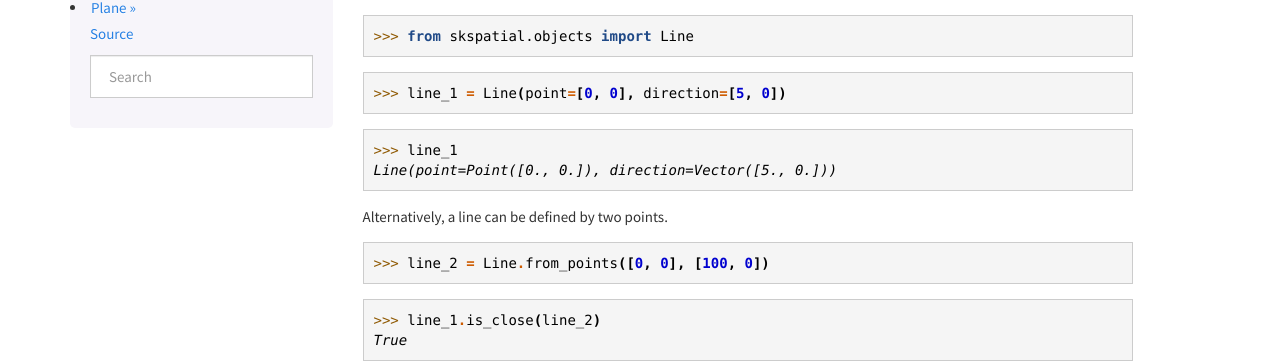
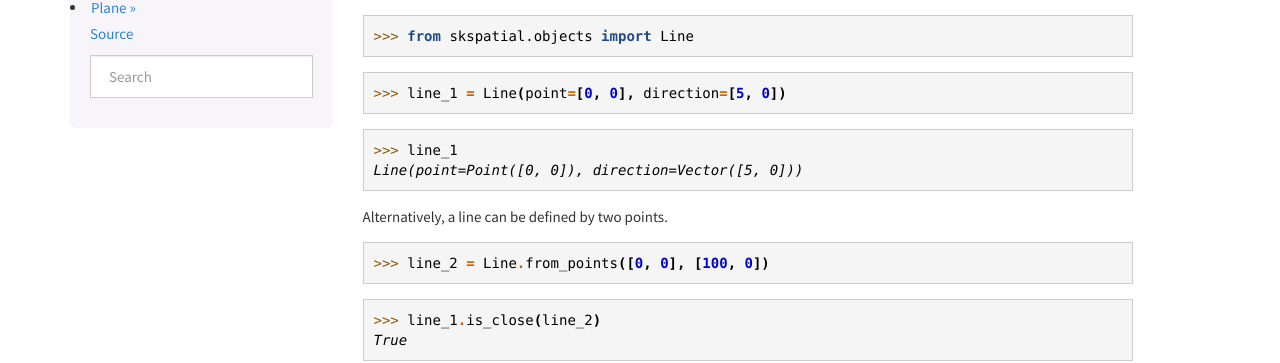
Before and after one commit to ajhynes7/scikit-spatial, a Sphinx documentation site: the page built from doc/source/objects/line.rst, in a window 1280 px wide and 1067 px high. Shown: the part 156-519 px from the top of the window. Built offline with Sphinx 7.4.7, drawn with Linux system fonts in a browser that asks for light colours; pages that are not in the unit, such as notebooks, are missing from menus.

```diff
--- a/README.rst
+++ b/README.rst
@@ -149,7 +149,7 @@ Find the intersection of two planes.
 >>> plane_b = Plane([5, 16, -94], [1, 0, 0])
 
 >>> plane_a.intersect_plane(plane_b)
-Line(point=Point([5., 0., 0.]), direction=Vector([0., 1., 0.]))
+Line(point=Point([5., 0., 0.]), direction=Vector([0, 1, 0]))
 
 
 Fitting
--- a/doc/source/computations/intersection.rst
+++ b/doc/source/computations/intersection.rst
@@ -66,7 +66,7 @@ The intersection of a :class:`~skspatial.objects.Plane` with a :class:`~skspatia
 >>> plane_b = Plane([8, 0, 0], [1, 1, 0])
 
 >>> plane_a.intersect_plane(plane_b)
-Line(point=Point([4., 4., 0.]), direction=Vector([ 0.,  0., -2.]))
+Line(point=Point([4., 4., 0.]), direction=Vector([ 0,  0, -2]))
 
 
 The planes must not be parallel.
--- a/doc/source/objects/line.rst
+++ b/doc/source/objects/line.rst
@@ -9,7 +9,7 @@ A :class:`~skspatial.objects.Line` object is defined by a point and a direction
 >>> line_1 = Line(point=[0, 0], direction=[5, 0])
 
 >>> line_1
-Line(point=Point([0., 0.]), direction=Vector([5., 0.]))
+Line(point=Point([0, 0]), direction=Vector([5, 0]))
 
 
 Alternatively, a line can be defined by two points.
--- a/doc/source/objects/plane.rst
+++ b/doc/source/objects/plane.rst
@@ -17,7 +17,7 @@ Alternatively, a plane can be defined by three points.
 >>> plane_2 = Plane.from_points(point_a, point_b, point_c)
 
 >>> plane_2
-Plane(point=Point([0, 0, 0]), normal=Vector([  -0,    0, 5100]))
+Plane(point=Point([0, 0, 0]), normal=Vector([   0,    0, 5100]))
 
 >>> plane_1.is_close(plane_2)
 True
```
